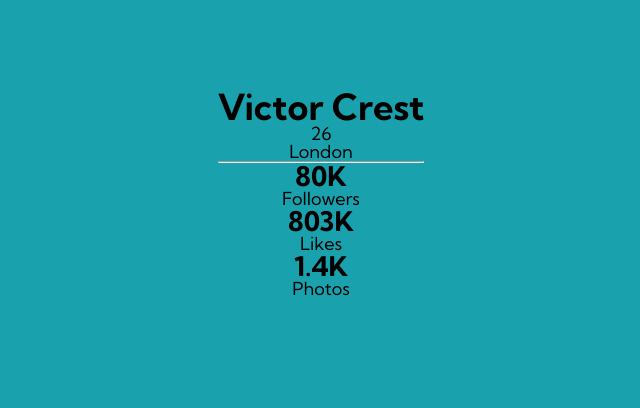
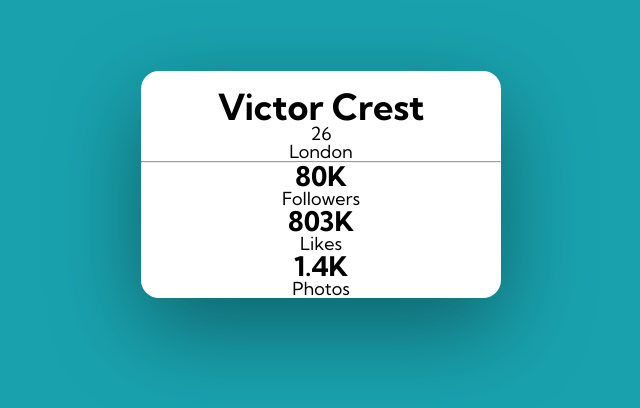
Before and after one commit to cdevnev/profile-card-component, a plain HTML site: page index.html in a window 1280 px wide. Shown: the part 216-624 px from the top of the page, without its empty margins (319-959 px from the left). Drawn offline with Linux system fonts and the light colour scheme.

Commit message:
Added initial card styling -added bg-color -added border -added box shadow

```diff
--- a/css/style.css
+++ b/css/style.css
@@ -45,3 +45,11 @@ body {
     justify-content: center;
     align-items: center;
 }
+
+.main {
+    background-color: white;
+    min-width: 20em;
+    /* width: 30%; */
+    border-radius: 1em;
+    box-shadow: rgba(0, 0, 0, 0.4) 0px 30px 90px;
+}
```
